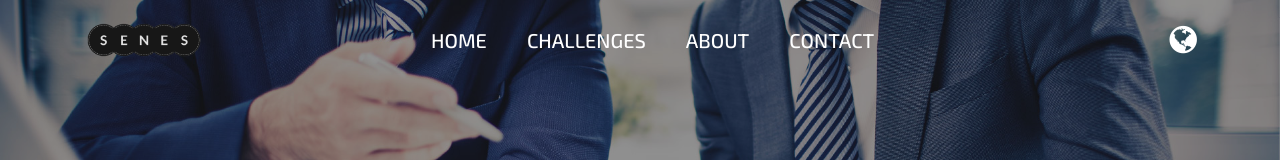
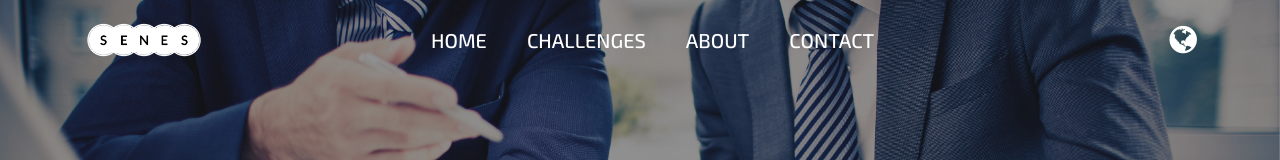
Before and after one commit to NNLibchev22/SeNeS, a plain HTML site: page HTMLFiles/aboutus.html in a window 1280 px wide. Shown: the top 160 px of the page. Drawn offline with nearby package versions, Linux system fonts and the light colour scheme.

Commit message:
Last changes

```diff
--- a/HTMLFiles/aboutus.html
+++ b/HTMLFiles/aboutus.html
@@ -14,7 +14,7 @@
     <header>
 
 
-        <div class="Logo"><a href="#"><img src="../Images/SeNeS-logos_1_-removebg-preview.png" alt="SeNeS" class="logo"></a></div>
+        <div class="Logo"><a href="#"><img src="../Images/SeNeS-logos_white.png" alt="SeNeS" class="logo"></a></div>
             <nav class="navbar" id="Nav">
 
                 <input type="checkbox" id="menu">
```
Also changed, not shown: HTML-BG FIles/aboutus-bg.html (+1 -1 lines), HTML-BG FIles/challenges-bg.html (+1 -1 lines), HTML-BG FIles/contactus-bg.html (+1 -1 lines), HTML-BG FIles/index-bg.html (+5 -5 lines), HTMLFiles/challenges.html (+1 -1 lines), HTMLFiles/contactus.html (+1 -1 lines), index.html (+4 -4 lines).
